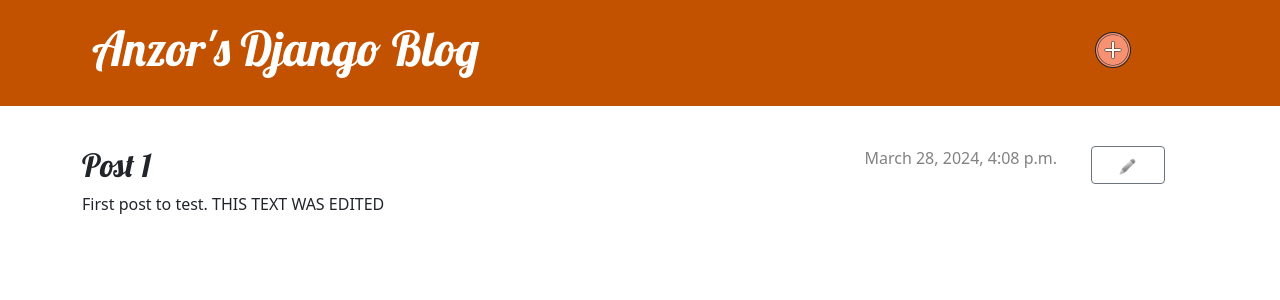
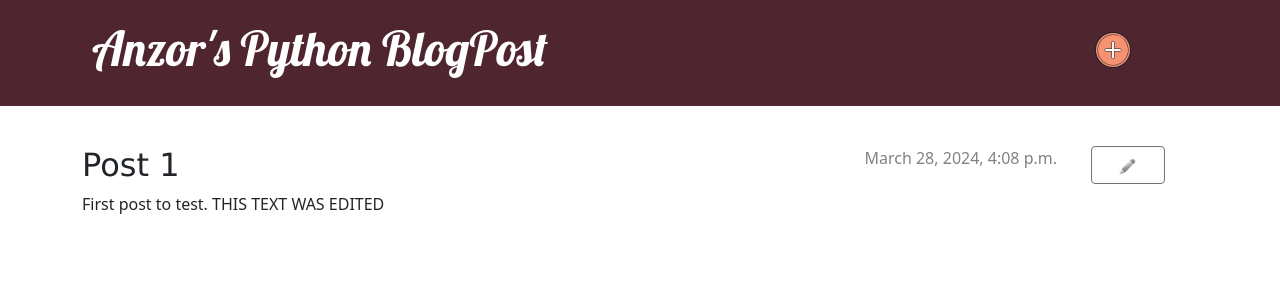
Before and after one commit to Pazzword/Django-Blog-Post, a Django app: page /post/1/ in a window 1280 px wide. Shown: the top 300 px of the page. Run offline with Django 3.2, Linux system fonts and the light colour scheme; data comes from the database, SQL or seed files in the repository.

Commit message:
Font and colours

```diff
--- a/blog/static/css/blog.css
+++ b/blog/static/css/blog.css
@@ -1,8 +1,9 @@
 .page-header {
-    background-color: #C25100;
+    background-color: #4f262f;
     margin-top: 0;
     margin-bottom: 40px;
     padding: 20px 20px 20px 40px;
+    font-family: 'Lobster', cursive;
 }
 
 .page-header h1,
@@ -14,11 +15,11 @@
     text-decoration: none;
 }
 
-h1,
+
 h2,
 h3,
 h4 {
-    font-family: 'Lobster', cursive;
+    font-family: 'verdana', bold;
 }
 
 .date {
@@ -60,7 +61,7 @@
 
 .btn-secondary,
 .btn-secondary:visited {
-    color: #C25100;
+    color: #4f262f;
     background: none;
 
 }
--- a/blog/templates/blog/base.html
+++ b/blog/templates/blog/base.html
@@ -14,7 +14,7 @@
                 <img src="{% static 'icons/icons8-add-100.png' %}" alt="Add Icon" style="width: 50%;">
 
             </a>
-              <h1><a href="/">Anzor's Django Blog</a></h1>
+              <h1><a href="/">Anzor's Python BlogPost</a></h1>
           </div>
         </header>
         <main class="container">
```
Also changed, not shown: blog/static/fonts/Workbench.ttf (added).
